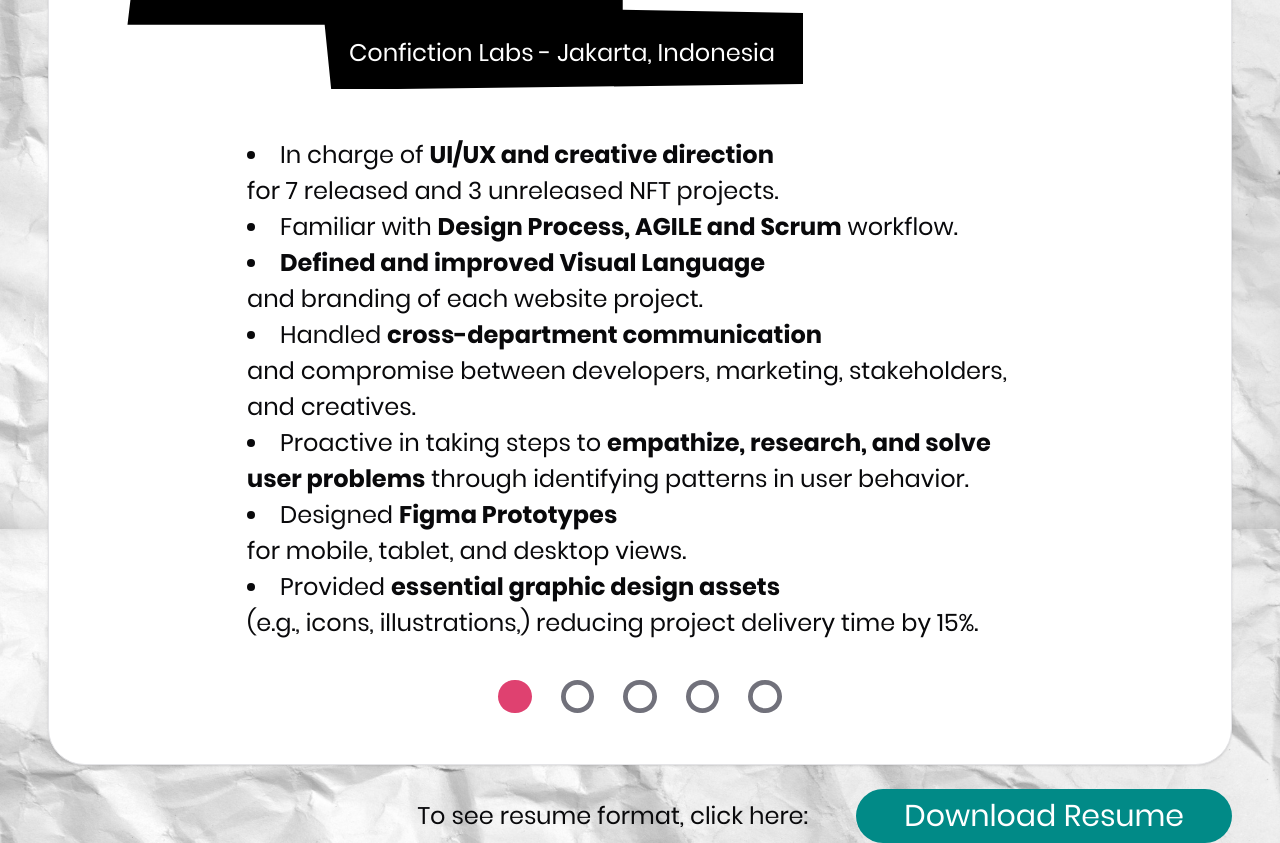
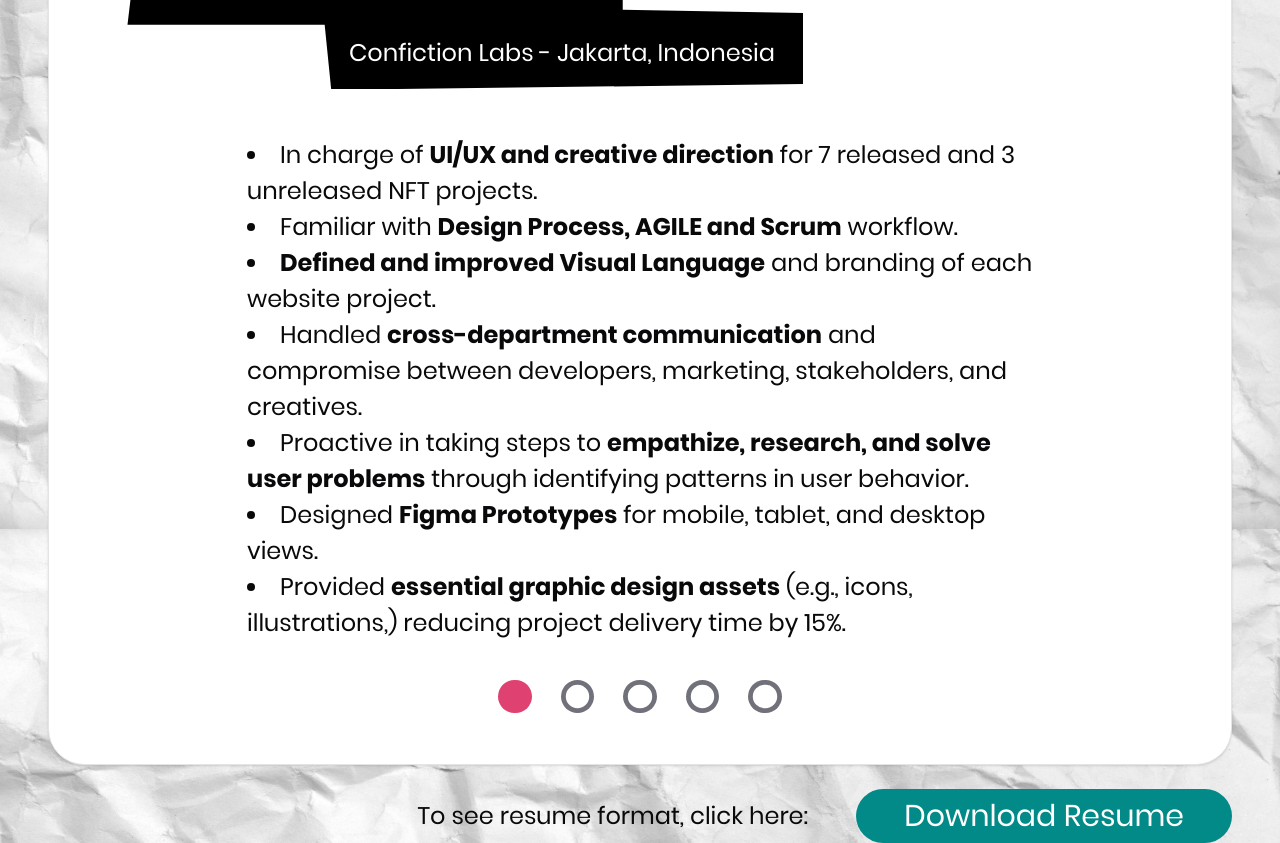
Before and after one commit to arai2077/doekimakura, a React (Vite) app: page / in a window 1280 px wide. Shown: the part 5440-6283 px from the top of the page. Built offline with nearby package versions, Linux system fonts and the light colour scheme; a web font is replaced by a local one.

Commit message:
WIP: work experience

```diff
--- a/src/components/sections/workexperience/WorkExperience.tsx
+++ b/src/components/sections/workexperience/WorkExperience.tsx
@@ -1,39 +1,27 @@
 import React from "react";
 import { Title } from "@/components/common/title/Title";
-import { CARD_CONTENTS, TITLE } from "./constants";
 import { Card, CardContent } from "@/components/ui/card";
-
-import Bubble from "@/assets/images/black-bubble.svg?react";
 import { DotButton } from "../uiux/DotButton";
 import { Button } from "@/components/ui/button";
 
+import Bubble from "@/assets/images/black-bubble.svg?react";
+import { CARD_CONTENTS, TITLE } from "./constants";
+
 export const WorkExperience = () => {
   const [selectedIndex, setSelectedIndex] = React.useState(0);
-  const item = CARD_CONTENTS[selectedIndex]; // Example: Display the first work experience item
+  const item = CARD_CONTENTS[selectedIndex];
 
-  const renderBulletPoint = (point: string) => {
-    const parts = point.split(/(\{b\}.*?\{\/b\})/g);
-    return (
-      <li>
-        {parts.map((part, idx) => {
-          const isFirstPart = idx === 0 || parts[idx - 1] === "";
-          if (part.startsWith("{b}") && part.endsWith("{/b}")) {
-            const boldText = part.slice(3, -4);
-            return (
-              <React.Fragment key={idx}>
-                {isFirstPart ? "" : " "}
-                <strong>{boldText}</strong>{" "}
-              </React.Fragment>
-            );
-          }
-          return <span key={idx}>{part}</span>;
-        })}
-      </li>
-    );
+  const handleSelectIndex = (index: number) => () => {
+    setSelectedIndex(index);
+  };
+
+  const renderBulletPoint = (point: string, index: number) => {
+    const bolded = point.replace(/\{b\}(.*?)\{\/b\}/g, "<strong>$1</strong>");
+    return <li key={index} dangerouslySetInnerHTML={{ __html: bolded }} />;
   };
 
   return (
-    <>
+    <div>
       <Title text={TITLE.text} tooltipText={TITLE.tooltipText} />
       <div className="mx-8">
         <section>
@@ -42,15 +30,19 @@ export const WorkExperience = () => {
               <div className="px-8 py-4 w-full flex flex-col justify-center rounded-3xl">
                 <div className="relative group pl-4 w-[700px] mb-8">
                   <Bubble className="w-full h-auto" />
-                  <div className="absolute -top-0 left-0 w-[700px] pt-8 pb-4 pl-10 pr-4 flex flex-col justify-between h-full">
-                    <h1 className="text-2xl text-white">{item.title}</h1>
-                    <h2 className="absolute bottom-3 left-41 text-l text-white">
+                  <div className="absolute top-0 left-0 w-[700px] h-full">
+                    <h1 className="title absolute top-8 left-10 text-2xl text-white">
+                      {item.title}
+                    </h1>
+                    <h2 className="title absolute bottom-3 left-41 text-l text-white">
                       {item.subTitle}
                     </h2>
                   </div>
                 </div>
-                <ul className="mx-24 list-disc list-inside">
-                  {item.bulletPoints.map((point) => renderBulletPoint(point))}
+                <ul className="bulletpoint mx-24 list-disc list-inside">
+                  {item.bulletPoints.map((point, index) =>
+                    renderBulletPoint(point, index)
+                  )}
                 </ul>
               </div>
 
@@ -58,7 +50,7 @@ export const WorkExperience = () => {
                 {CARD_CONTENTS.map((_, index) => (
                   <DotButton
                     key={index}
-                    onClick={() => setSelectedIndex(index)}
+                    onClick={handleSelectIndex(index)}
                     className={"dot".concat(
                       index === selectedIndex ? " dot--selected" : ""
                     )}
@@ -69,12 +61,12 @@ export const WorkExperience = () => {
           </Card>
           <div className="flex justify-end items-center gap-8 mt-4">
             <div>{TITLE.footerText}</div>
-            <Button className="bg-[var(--teal)] rounded-full px-8 text-xl text-white">
+            <Button className="bg-[var(--teal)] rounded-full px-8 text-xl text-white cursor-pointer">
               {TITLE.footerButtonText}
             </Button>
           </div>
         </section>
       </div>
-    </>
+    </div>
   );
 };
```
